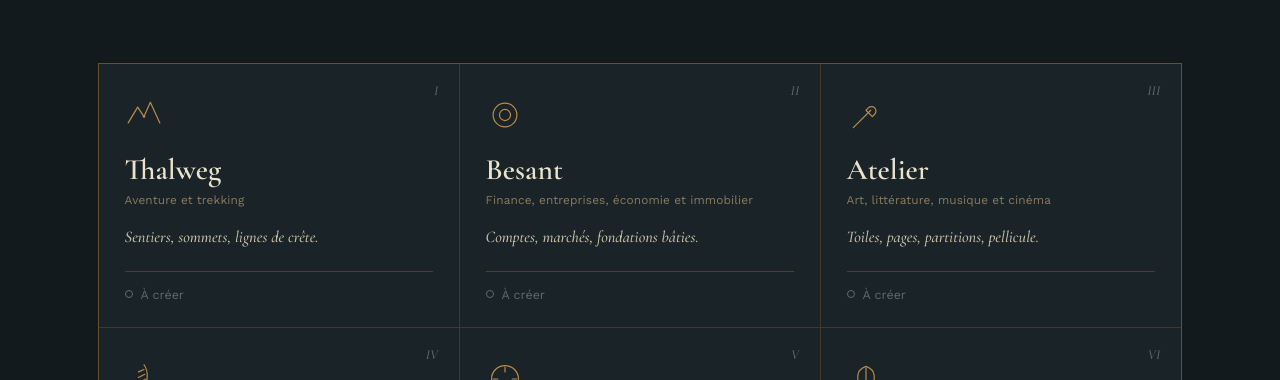
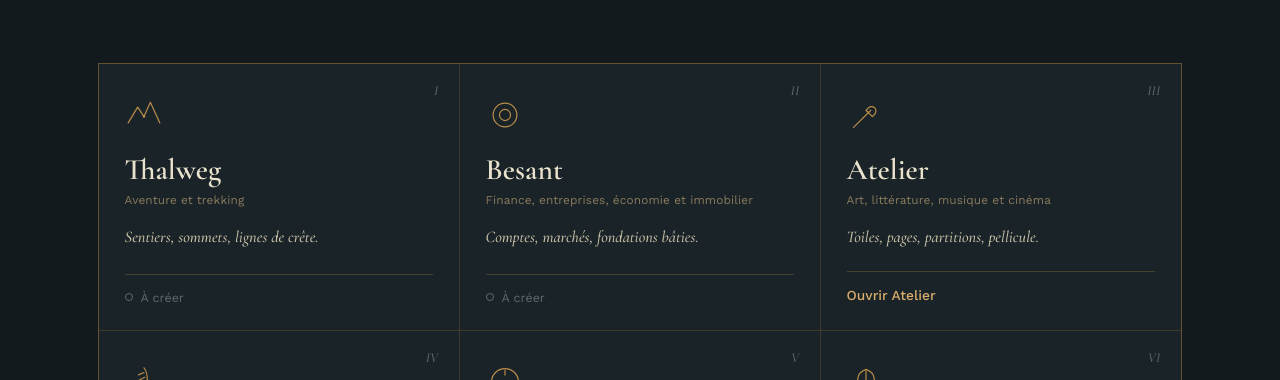
Before and after one commit to Byggvir63/atlas-facettes, a plain HTML site: page index.html in a window 1280 px wide. Shown: the part 488-868 px from the top of the page. Drawn offline with nearby package versions, Linux system fonts and the light colour scheme.

Commit message:
Update Atelier section to include live link

```diff
--- a/index.html
+++ b/index.html
@@ -336,15 +336,15 @@
         </div>
       </article>
 
-      <!-- 3. Atelier -->
-      <article class="plate" style="animation-delay:0.10s">
+      <!-- 3. Atelier (LIVE) -->
+      <article class="plate active" style="animation-delay:0.10s">
         <span class="plate-number">III</span>
         <svg class="icon" viewBox="0 0 48 48" fill="none" stroke="currentColor" stroke-width="1.5" stroke-linecap="round" stroke-linejoin="round"><path d="M8 40 L30 18"/><path d="M27 15 C29 13 33 13 35 15 C37 17 37 21 35 23 L32 26 L24 18 Z"/></svg>
         <h2>Atelier</h2>
         <p class="domain">Art, littérature, musique et cinéma</p>
         <p class="caption">Toiles, pages, partitions, pellicule.</p>
         <div class="status-row">
-          <span class="status"><span class="legend-dot off"></span>À créer</span>
+          <a class="visit" href="https://byggvir63.github.io/art/">Ouvrir Atelier</a>
         </div>
       </article>
 
```
